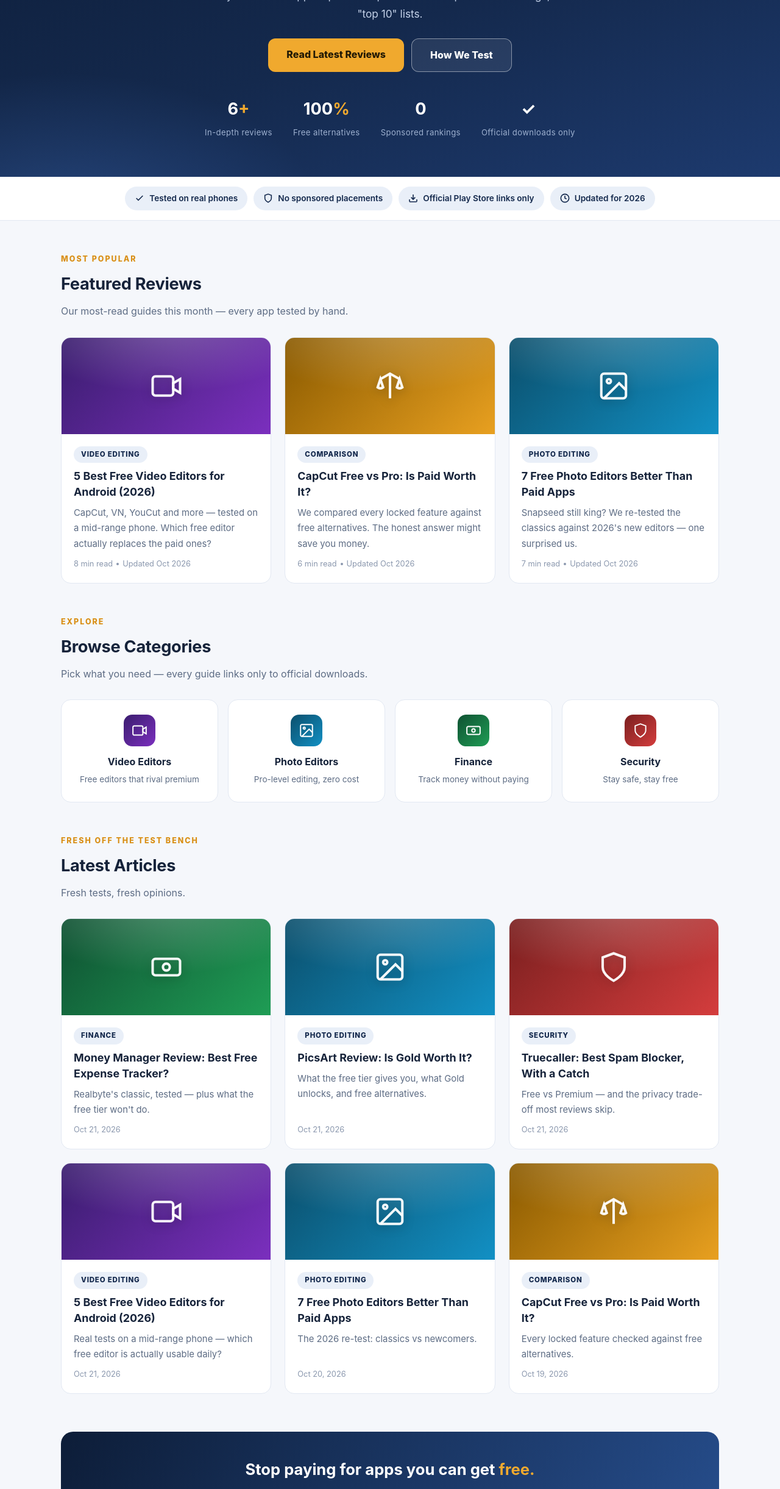
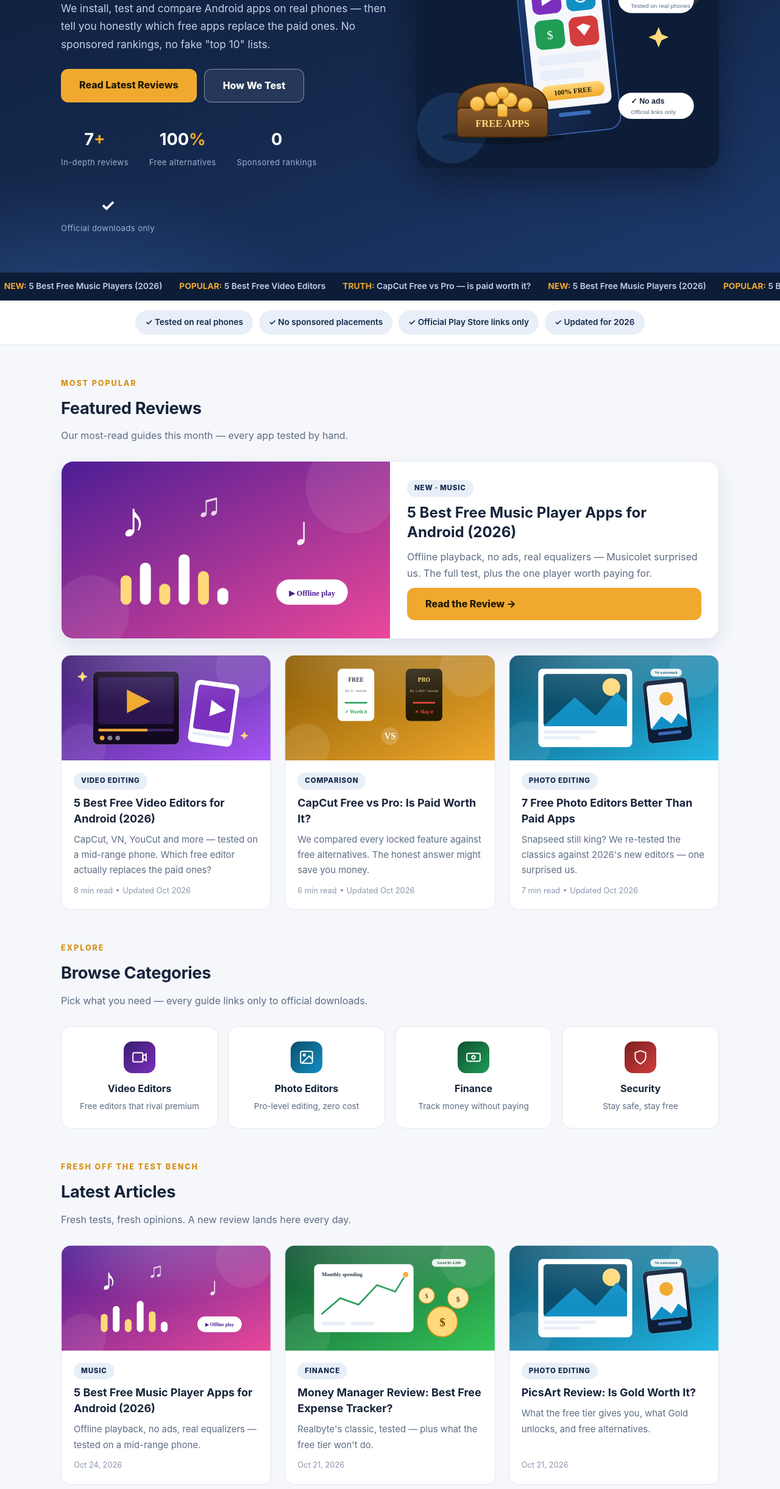
Before and after one commit to Shahzaib1215/appkhazana, a plain HTML site: page index.html in a window 1280 px wide. Shown: the part 358-2800 px from the top of the page at 61% size. Drawn offline with Linux system fonts and the light colour scheme.

Commit message:
v3 redesign: hero graphic, illustrated covers, ticker + new music player article

```diff
--- a/assets/style.css
+++ b/assets/style.css
@@ -140,6 +140,38 @@
 .trustline{border-top:1px solid rgba(255,255,255,.1);margin-top:30px;padding:18px 0;display:flex;gap:18px;flex-wrap:wrap;justify-content:center;font-size:.82rem;color:#7d8ea8}
 .copy{text-align:center;padding:0 0 24px;font-size:.8rem;color:#63738f}
 
+/* ---------- v3: richer look (Oct 2026) ---------- */
+@import url('https://fonts.googleapis.com/css2?family=Inter:wght@400;600;700;800;900&family=Sora:wght@700;800&display=swap');
+body{font-family:Inter,-apple-system,BlinkMacSystemFont,"Segoe UI",Roboto,"Helvetica Neue",Arial,sans-serif}
+.hero h1,.sec-title,.cta-banner h2,.article h1{font-family:Sora,Inter,sans-serif}
+.hero-grid{display:grid;grid-template-columns:1.05fr .95fr;gap:36px;align-items:center;text-align:left;max-width:1120px;margin:0 auto}
+.hero-grid .hero-inner{text-align:left;max-width:none}
+.hero-grid .hero-inner .lead{margin:0 0 26px}
+.hero-grid .hero-inner .cta{justify-content:flex-start}
+.hero-grid .hero-inner .stats{justify-content:flex-start}
+.hero-graphic img{width:100%;border-radius:24px;box-shadow:0 24px 60px rgba(0,0,0,.35);animation:floaty 6s ease-in-out infinite}
+@keyframes floaty{0%,100%{transform:translateY(0)}50%{transform:translateY(-8px)}}
+.ticker{background:var(--brand-deep);color:#c4d2e9;overflow:hidden;border-bottom:1px solid rgba(255,255,255,.1)}
+.ticker .wrap{display:flex;gap:28px;padding:11px 20px;white-space:nowrap;animation:tick 30s linear infinite;font-size:.86rem;font-weight:600}
+.ticker b{color:var(--gold)}
+@keyframes tick{from{transform:translateX(0)}to{transform:translateX(-50%)}}
+.card .thumb{height:172px;padding:0}
+.card .thumb img{width:100%;height:100%;object-fit:cover;display:block}
+.card .thumb svg{display:none}
+.featured{display:grid;grid-template-columns:1fr 1fr;border-radius:20px;overflow:hidden;border:1px solid var(--line);background:var(--card);box-shadow:var(--shadow);margin-bottom:26px}
+.featured .f-img img{width:100%;height:100%;object-fit:cover;display:block;min-height:280px}
+.featured .f-body{padding:30px 28px;display:flex;flex-direction:column;gap:10px;justify-content:center}
+.featured .f-body h3{font-size:1.5rem;line-height:1.35}
+.featured .f-body h3 a{color:var(--ink)}
+.featured .f-body p{color:var(--muted)}
+@media(max-width:900px){
+  .hero-grid{grid-template-columns:1fr;text-align:center}
+  .hero-grid .hero-inner{text-align:center}
+  .hero-grid .hero-inner .cta,.hero-grid .hero-inner .stats{justify-content:center}
+  .hero-grid .hero-inner .lead{margin:0 auto 26px}
+  .featured{grid-template-columns:1fr}
+}
+
 /* ---------- responsive ---------- */
 @media(max-width:900px){
   .grid{grid-template-columns:1fr 1fr}
--- a/index.html
+++ b/index.html
@@ -21,7 +21,8 @@
 <a href="contact.html">Contact</a>
 </nav></div></header>
 
-<div class="hero"><div class="wrap hero-inner">
+<div class="hero"><div class="wrap hero-grid">
+<div class="hero-inner">
 <span class="kicker">✓ 100% independent testing</span>
 <h1>Find the <span class="hl">best free apps</span><br>before you pay for premium.</h1>
 <p class="lead">We install, test and compare Android apps on real phones — then tell you honestly which free apps replace the paid ones. No sponsored rankings, no fake "top 10" lists.</p>
@@ -30,38 +31,60 @@
 <a class="btn ghost" href="about.html">How We Test</a>
 </div>
 <div class="stats">
-<div class="stat"><b>6<em>+</em></b><span>In-depth reviews</span></div>
+<div class="stat"><b>7<em>+</em></b><span>In-depth reviews</span></div>
 <div class="stat"><b>100<em>%</em></b><span>Free alternatives</span></div>
 <div class="stat"><b>0</b><span>Sponsored rankings</span></div>
 <div class="stat"><b>✓</b><span>Official downloads only</span></div>
 </div>
+</div>
+<div class="hero-graphic"><img src="assets/hero-graphic.svg" alt="AppKhazana — a treasure chest of free apps"></div>
+</div></div>
+
+<div class="ticker"><div class="wrap">
+<span><b>NEW:</b> 5 Best Free Music Players (2026)</span>
+<span><b>POPULAR:</b> 5 Best Free Video Editors</span>
+<span><b>TRUTH:</b> CapCut Free vs Pro — is paid worth it?</span>
+<span><b>NEW:</b> 5 Best Free Music Players (2026)</span>
+<span><b>POPULAR:</b> 5 Best Free Video Editors</span>
+<span><b>TRUTH:</b> CapCut Free vs Pro — is paid worth it?</span>
 </div></div>
 
 <div class="trust"><div class="wrap">
-<span class="pill"><svg viewBox="0 0 24 24" fill="none" stroke="currentColor" stroke-width="2.4"><path d="M20 6L9 17l-5-5"/></svg>Tested on real phones</span>
-<span class="pill"><svg viewBox="0 0 24 24" fill="none" stroke="currentColor" stroke-width="2.4"><path d="M12 22s8-4 8-10V5l-8-3-8 3v7c0 6 8 10 8 10z"/></svg>No sponsored placements</span>
-<span class="pill"><svg viewBox="0 0 24 24" fill="none" stroke="currentColor" stroke-width="2.4"><path d="M21 15v4a2 2 0 01-2 2H5a2 2 0 01-2-2v-4M7 10l5 5 5-5M12 15V3"/></svg>Official Play Store links only</span>
-<span class="pill"><svg viewBox="0 0 24 24" fill="none" stroke="currentColor" stroke-width="2.4"><circle cx="12" cy="12" r="10"/><path d="M12 6v6l4 2"/></svg>Updated for 2026</span>
+<span class="pill">✓ Tested on real phones</span>
+<span class="pill">✓ No sponsored placements</span>
+<span class="pill">✓ Official Play Store links only</span>
+<span class="pill">✓ Updated for 2026</span>
 </div></div>
 
 <section class="block"><div class="wrap">
 <p class="sec-kicker">Most popular</p>
 <h2 class="sec-title">Featured Reviews</h2>
 <p class="sec-sub">Our most-read guides this month — every app tested by hand.</p>
+
+<div class="featured">
+<div class="f-img"><img src="assets/cover-music.svg" alt="Free music player apps"></div>
+<div class="f-body">
+<span class="tag">New · Music</span>
+<h3><a href="best-free-music-player-apps-android-2026.html">5 Best Free Music Player Apps for Android (2026)</a></h3>
+<p>Offline playback, no ads, real equalizers — Musicolet surprised us. The full test, plus the one player worth paying for.</p>
+<a class="btn" href="best-free-music-player-apps-android-2026.html">Read the Review →</a>
+</div>
+</div>
+
 <div class="grid">
-<div class="card"><div class="thumb t-video"><svg viewBox="0 0 24 24" fill="none" stroke="currentColor" stroke-width="1.8"><rect x="2" y="5" width="15" height="14" rx="2"/><path d="M17 10l5-3v10l-5-3z"/></svg></div><div class="body">
+<div class="card"><div class="thumb"><img src="assets/cover-video.svg" alt="Video editors"></div><div class="body">
 <span class="tag">Video Editing</span>
 <h3><a href="best-free-video-editors-android-2026.html">5 Best Free Video Editors for Android (2026)</a></h3>
 <p>CapCut, VN, YouCut and more — tested on a mid-range phone. Which free editor actually replaces the paid ones?</p>
 <span class="meta">8 min read <span class="dot"></span> Updated Oct 2026</span>
 </div></div>
-<div class="card"><div class="thumb t-compare"><svg viewBox="0 0 24 24" fill="none" stroke="currentColor" stroke-width="1.8"><path d="M12 3v18M5 7l7-4 7 4M3 13l2-6 2 6a3.5 3.5 0 01-4 0zm14 0l2-6 2 6a3.5 3.5 0 01-4 0z"/></svg></div><div class="body">
+<div class="card"><div class="thumb"><img src="assets/cover-compare.svg" alt="CapCut free vs pro"></div><div class="body">
 <span class="tag">Comparison</span>
 <h3><a href="capcut-free-vs-pro.html">CapCut Free vs Pro: Is Paid Worth It?</a></h3>
 <p>We compared every locked feature against free alternatives. The honest answer might save you money.</p>
 <span class="meta">6 min read <span class="dot"></span> Updated Oct 2026</span>
 </div></div>
-<div class="card"><div class="thumb t-photo"><svg viewBox="0 0 24 24" fill="none" stroke="currentColor" stroke-width="1.8"><rect x="3" y="3" width="18" height="18" rx="2"/><circle cx="8.5" cy="8.5" r="1.5"/><path d="M21 15l-5-5L5 21"/></svg></div><div class="body">
+<div class="card"><div class="thumb"><img src="assets/cover-photo.svg" alt="Photo editors"></div><div class="body">
 <span class="tag">Photo Editing</span>
 <h3><a href="best-free-photo-editors-android.html">7 Free Photo Editors Better Than Paid Apps</a></h3>
 <p>Snapseed still king? We re-tested the classics against 2026's new editors — one surprised us.</p>
@@ -83,39 +106,45 @@
 <section class="block" id="latest" style="padding-top:0"><div class="wrap">
 <p class="sec-kicker">Fresh off the test bench</p>
 <h2 class="sec-title">Latest Articles</h2>
-<p class="sec-sub">Fresh tests, fresh opinions.</p>
+<p class="sec-sub">Fresh tests, fresh opinions. A new review lands here every day.</p>
 <div class="grid">
-<div class="card"><div class="thumb t-finance"><svg viewBox="0 0 24 24" fill="none" stroke="currentColor" stroke-width="1.8"><rect x="2" y="6" width="20" height="12" rx="2"/><circle cx="12" cy="12" r="2.5"/><path d="M6 12h.01M18 12h.01"/></svg></div><div class="body">
+<div class="card"><div class="thumb"><img src="assets/cover-music.svg" alt="Music players"></div><div class="body">
+<span class="tag">Music</span>
+<h3><a href="best-free-music-player-apps-android-2026.html">5 Best Free Music Player Apps for Android (2026)</a></h3>
+<p>Offline playback, no ads, real equalizers — tested on a mid-range phone.</p>
+<span class="meta">Oct 24, 2026</span>
+</div></div>
+<div class="card"><div class="thumb"><img src="assets/cover-finance.svg" alt="Finance"></div><div class="body">
 <span class="tag">Finance</span>
 <h3><a href="money-manager-expense-tracker-review.html">Money Manager Review: Best Free Expense Tracker?</a></h3>
 <p>Realbyte's classic, tested — plus what the free tier won't do.</p>
 <span class="meta">Oct 21, 2026</span>
 </div></div>
-<div class="card"><div class="thumb t-photo"><svg viewBox="0 0 24 24" fill="none" stroke="currentColor" stroke-width="1.8"><rect x="3" y="3" width="18" height="18" rx="2"/><circle cx="8.5" cy="8.5" r="1.5"/><path d="M21 15l-5-5L5 21"/></svg></div><div class="body">
+<div class="card"><div class="thumb"><img src="assets/cover-photo.svg" alt="PicsArt"></div><div class="body">
 <span class="tag">Photo Editing</span>
 <h3><a href="picsart-ai-photo-editor-review.html">PicsArt Review: Is Gold Worth It?</a></h3>
 <p>What the free tier gives you, what Gold unlocks, and free alternatives.</p>
 <span class="meta">Oct 21, 2026</span>
 </div></div>
-<div class="card"><div class="thumb t-security"><svg viewBox="0 0 24 24" fill="none" stroke="currentColor" stroke-width="1.8"><path d="M12 22s8-4 8-10V5l-8-3-8 3v7c0 6 8 10 8 10z"/></svg></div><div class="body">
+<div class="card"><div class="thumb"><img src="assets/cover-security.svg" alt="Truecaller"></div><div class="body">
 <span class="tag">Security</span>
 <h3><a href="truecaller-caller-id-spam-review.html">Truecaller: Best Spam Blocker, With a Catch</a></h3>
 <p>Free vs Premium — and the privacy trade-off most reviews skip.</p>
 <span class="meta">Oct 21, 2026</span>
 </div></div>
-<div class="card"><div class="thumb t-video"><svg viewBox="0 0 24 24" fill="none" stroke="currentColor" stroke-width="1.8"><rect x="2" y="5" width="15" height="14" rx="2"/><path d="M17 10l5-3v10l-5-3z"/></svg></div><div class="body">
+<div class="card"><div class="thumb"><img src="assets/cover-video.svg" alt="Video editors"></div><div class="body">
 <span class="tag">Video Editing</span>
 <h3><a href="best-free-video-editors-android-2026.html">5 Best Free Video Editors for Android (2026)</a></h3>
 <p>Real tests on a mid-range phone — which free editor is actually usable daily?</p>
 <span class="meta">Oct 21, 2026</span>
 </div></div>
-<div class="card"><div class="thumb t-photo"><svg viewBox="0 0 24 24" fill="none" stroke="currentColor" stroke-width="1.8"><rect x="3" y="3" width="18" height="18" rx="2"/><circle cx="8.5" cy="8.5" r="1.5"/><path d="M21 15l-5-5L5 21"/></svg></div><div class="body">
+<div class="card"><div class="thumb"><img src="assets/cover-photo.svg" alt="Photo editors"></div><div class="body">
 <span class="tag">Photo Editing</span>
 <h3><a href="best-free-photo-editors-android.html">7 Free Photo Editors Better Than Paid Apps</a></h3>
 <p>The 2026 re-test: classics vs newcomers.</p>
 <span class="meta">Oct 20, 2026</span>
 </div></div>
-<div class="card"><div class="thumb t-compare"><svg viewBox="0 0 24 24" fill="none" stroke="currentColor" stroke-width="1.8"><path d="M12 3v18M5 7l7-4 7 4M3 13l2-6 2 6a3.5 3.5 0 01-4 0zm14 0l2-6 2 6a3.5 3.5 0 01-4 0z"/></svg></div><div class="body">
+<div class="card"><div class="thumb"><img src="assets/cover-compare.svg" alt="CapCut"></div><div class="body">
 <span class="tag">Comparison</span>
 <h3><a href="capcut-free-vs-pro.html">CapCut Free vs Pro: Is Paid Worth It?</a></h3>
 <p>Every locked feature checked against free alternatives.</p>
```
Also changed, not shown: best-free-music-player-apps-android-2026.html (added, +98 -0 lines), assets/cover-compare.svg (added), assets/cover-finance.svg (added), assets/cover-music.svg (added), assets/cover-photo.svg (added), assets/cover-security.svg (added), assets/cover-video.svg (added), assets/hero-graphic.svg (added).
